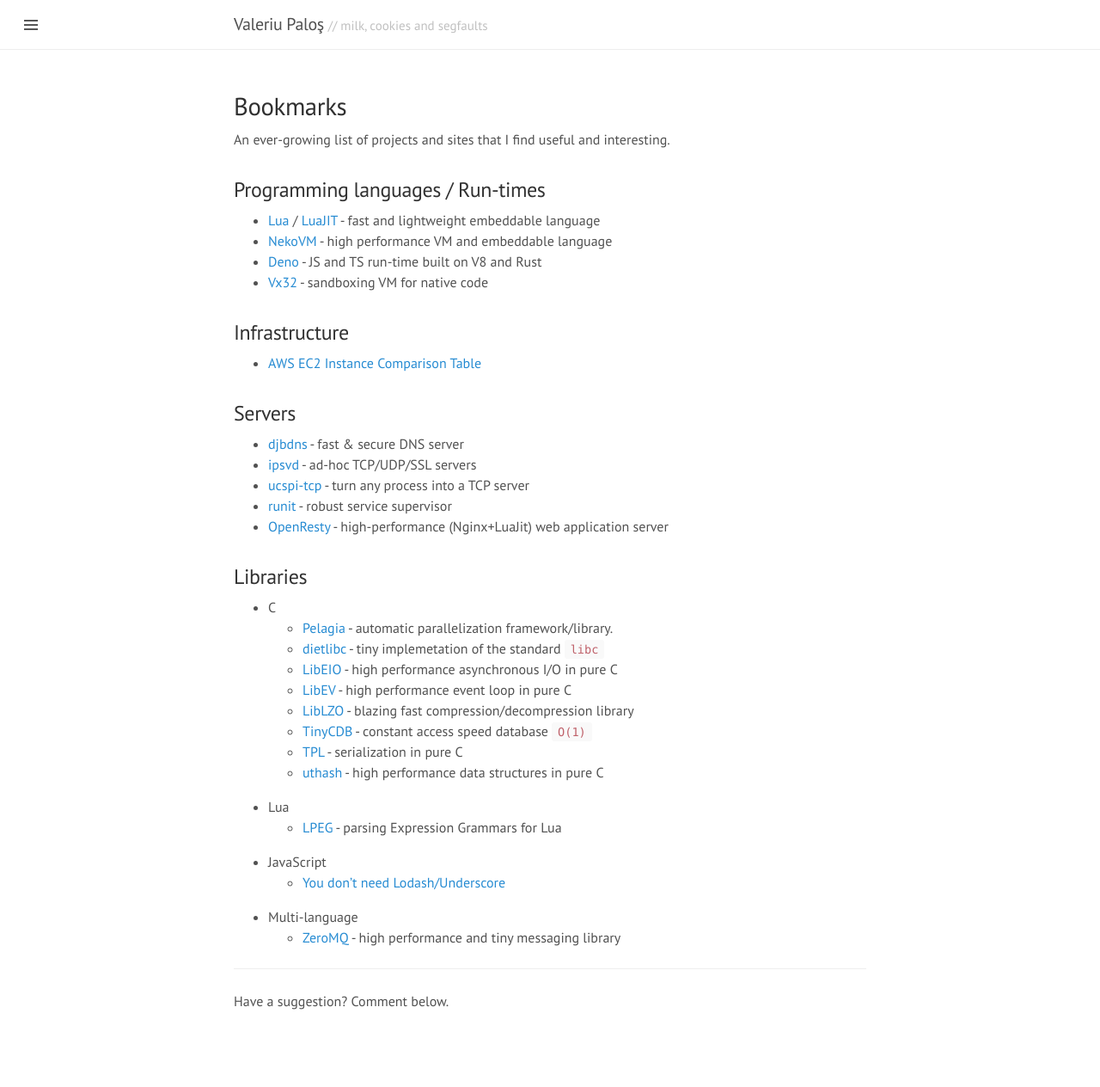
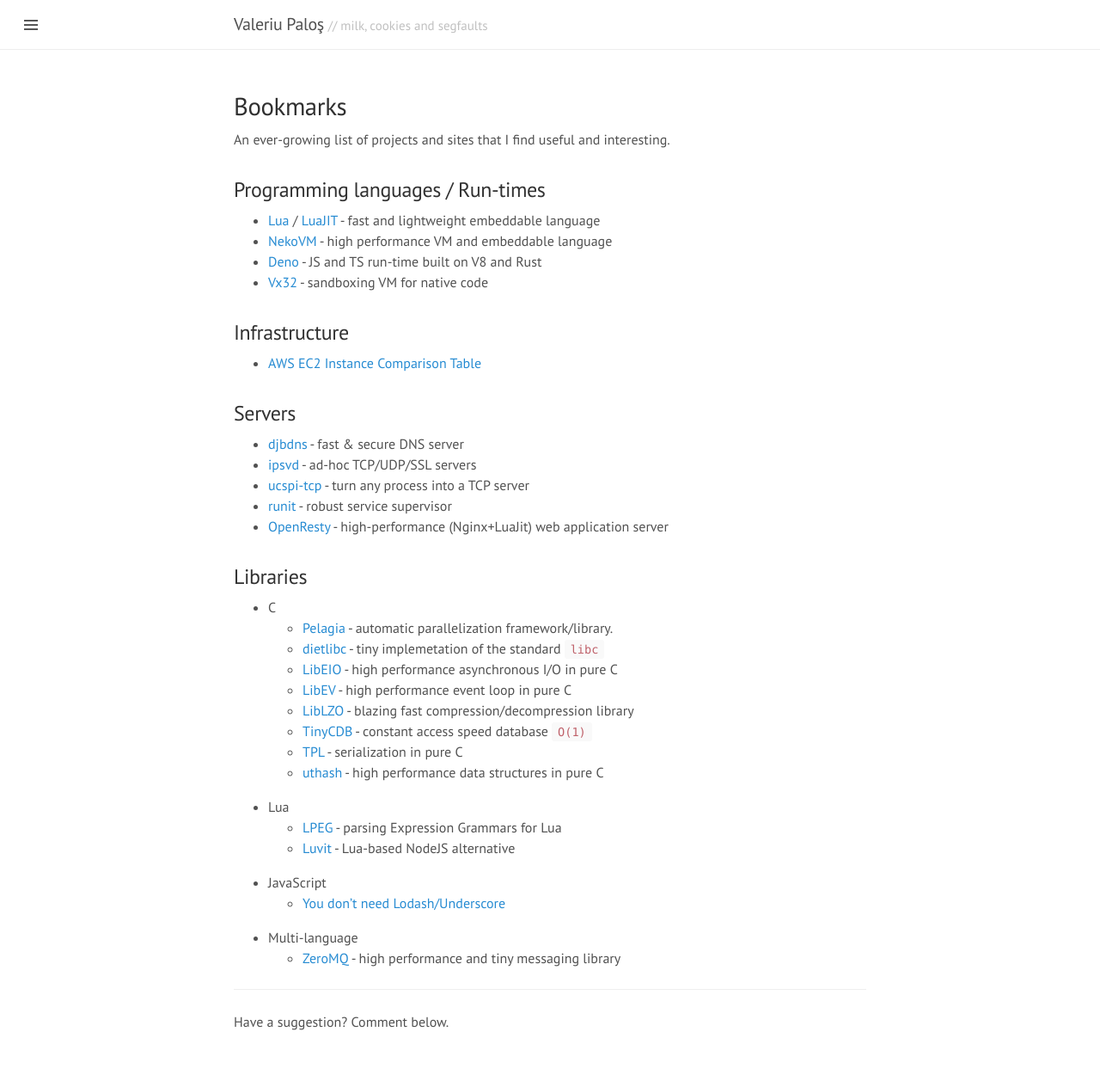
Before and after one commit to vpalos/vpalos.github.io, a Jekyll site: the page built from bookmarks.md, in a window 1280 px wide. Shown: the whole page at 86% size. Built offline with Jekyll 4.4.1, drawn with Linux system fonts in a browser that asks for light colours; comment, search, counter and statistics services are not loaded; before the commit the page ends 1240 px from its top, so only the background shows below that.

```diff
--- a/bookmarks.md
+++ b/bookmarks.md
@@ -38,6 +38,7 @@
   - [uthash](http://troydhanson.github.io/uthash/) - high performance data structures in pure C
 - Lua
   - [LPEG](http://www.inf.puc-rio.br/~roberto/lpeg/) - parsing Expression Grammars for Lua
+  - [Luvit](https://luvit.io/) - Lua-based NodeJS alternative
 - JavaScript
   - [You don't need Lodash/Underscore](https://github.com/you-dont-need/You-Dont-Need-Lodash-Underscore)
 - Multi-language
```
